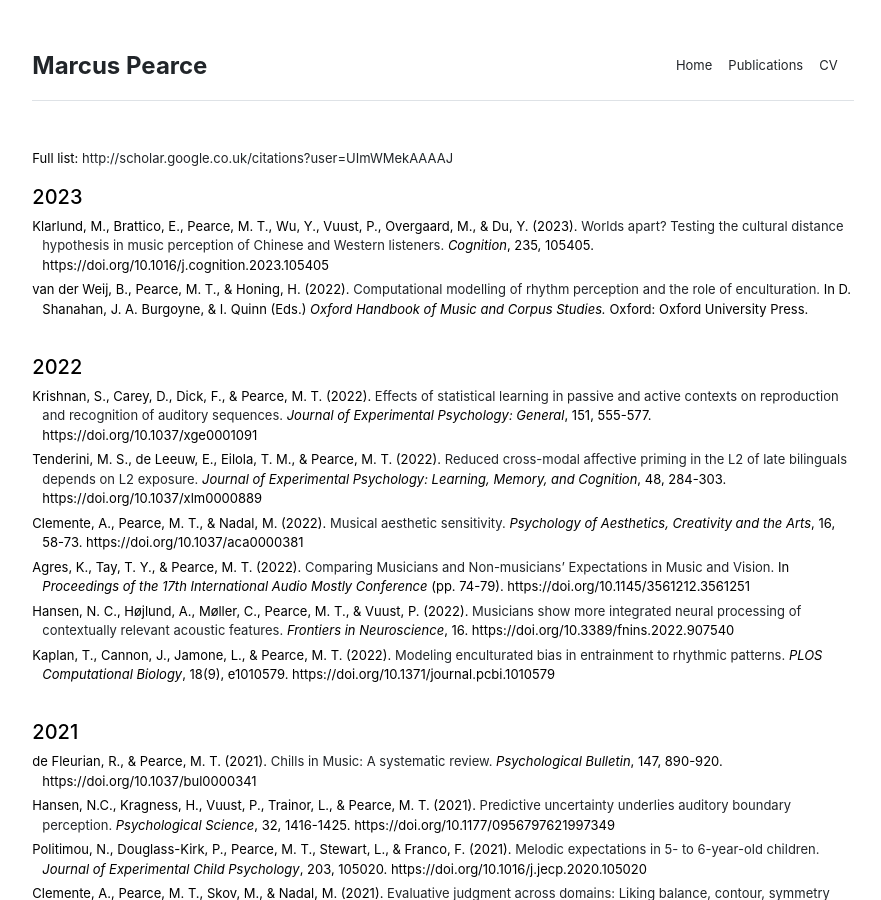
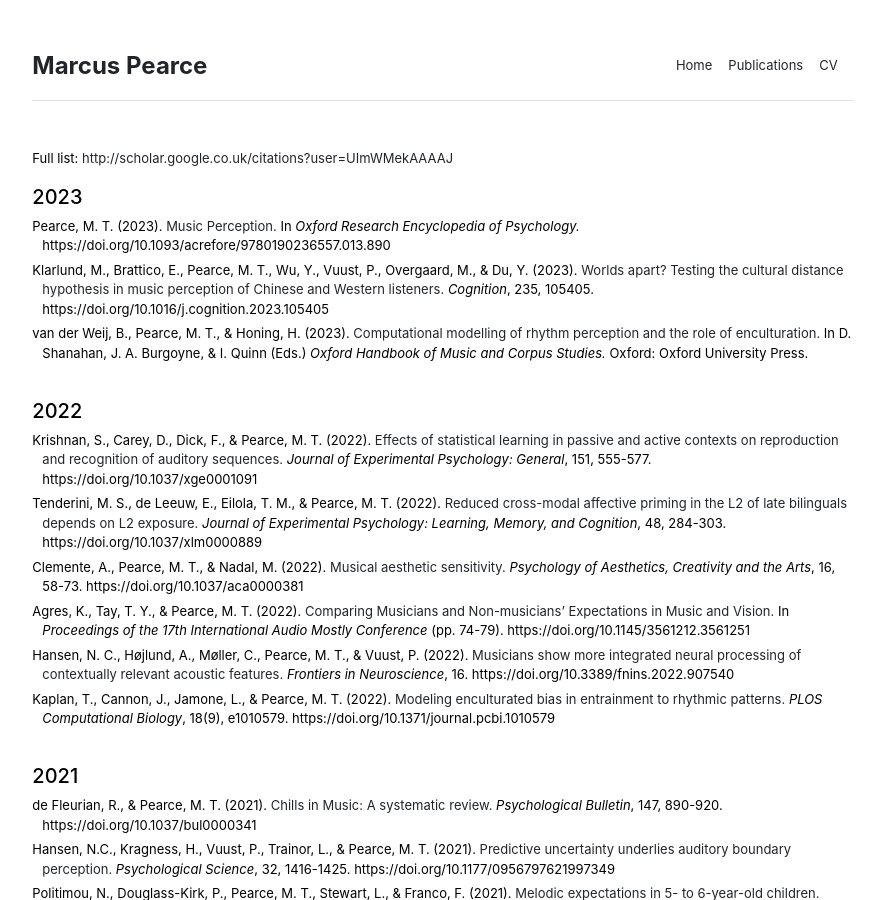
Before and after one commit to mtpearce/mtpearce.github.io, a Jekyll site: the page built from publications.md, in a window 1280 px wide and 900 px high. Shown: the whole window, without its empty margins (197-1078 px from the left). Built offline with Jekyll 4.4.1, drawn with Linux system fonts in a browser that asks for light colours.

Commit message:
Add encyclopedia entry.

```diff
--- a/publications.md
+++ b/publications.md
@@ -9,9 +9,11 @@ title: "Publications"
 
 <ul class="publications">
 
+<li>Pearce, M. T. (2023). <a href="https://oxfordre.com/psychology/display/10.1093/acrefore/9780190236557.001.0001/acrefore-9780190236557-e-890">Music Perception.</a> In <i>Oxford Research Encyclopedia of Psychology.</i> https://doi.org/10.1093/acrefore/9780190236557.013.890</li>
+
 <li>Klarlund, M., Brattico, E., Pearce, M. T., Wu, Y., Vuust, P., Overgaard, M., & Du, Y. (2023). <a href="assets/papers/KlarlundEtAl2023.pdf">Worlds apart? Testing the cultural distance hypothesis in music perception of Chinese and Western listeners.</a> <i>Cognition</i>, 235, 105405. https://doi.org/10.1016/j.cognition.2023.105405</li>
 
-<li>van der Weij, B., Pearce, M. T., & Honing, H. (2022). <a href="">Computational modelling of rhythm perception and the role of enculturation.</a> In D. Shanahan, J. A. Burgoyne, & I. Quinn (Eds.) <i>Oxford Handbook of Music and Corpus Studies.</i> Oxford: Oxford University Press.</li>
+<li>van der Weij, B., Pearce, M. T., & Honing, H. (2023). <a href="">Computational modelling of rhythm perception and the role of enculturation.</a> In D. Shanahan, J. A. Burgoyne, & I. Quinn (Eds.) <i>Oxford Handbook of Music and Corpus Studies.</i> Oxford: Oxford University Press.</li>
 
 </ul>
 
```
Also changed, not shown: 1 other file.
